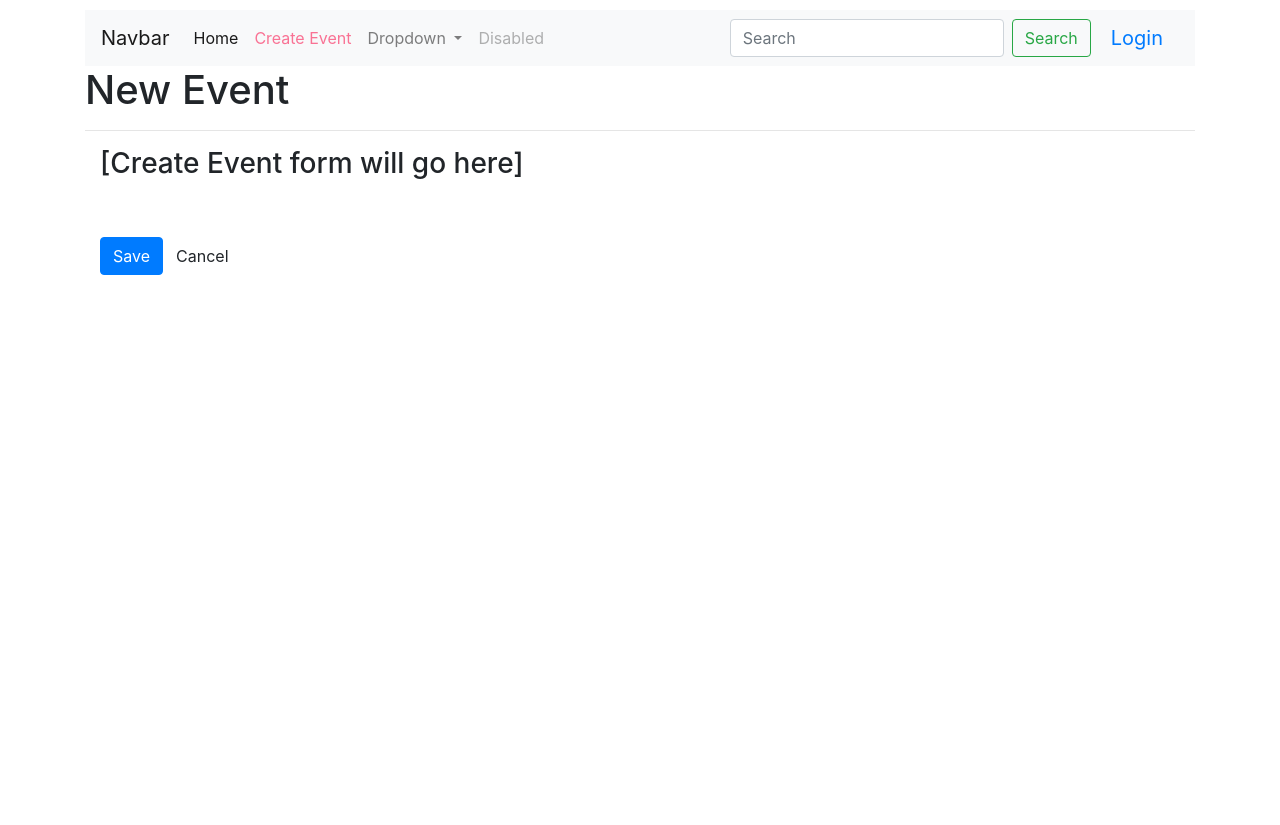
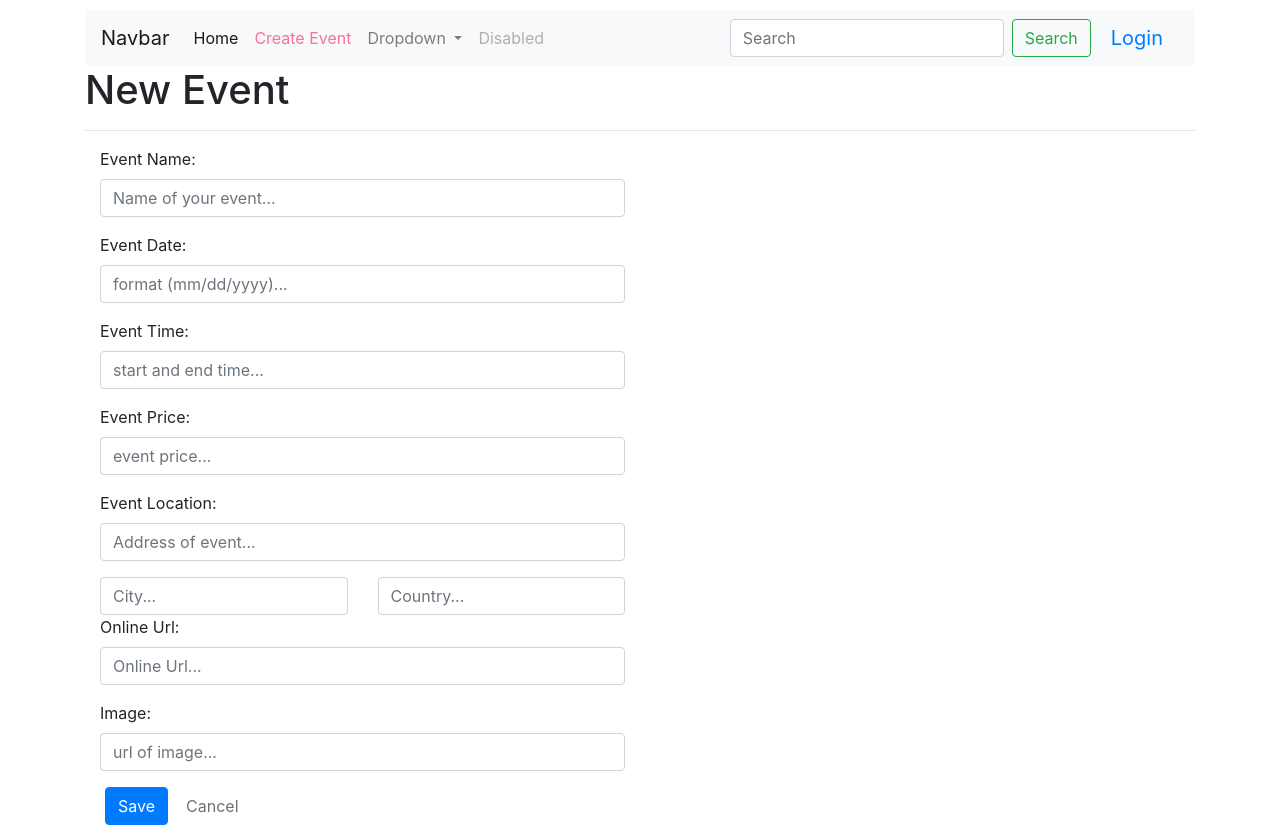
Before and after one commit to samarthya/angular, an Angular app: page /events/new in a window 1280 px wide. Before the commit the page ends 800 px from the top, so only its background shows below. Built offline with nearby package versions, Linux system fonts and the light colour scheme.

Commit message:
Template form some more for create event

```diff
--- a/src/app/app.module.ts
+++ b/src/app/app.module.ts
@@ -18,6 +18,7 @@
 import { NavBarComponent } from "./nav/navbar.component";
 import { appRoutes } from "./routes";
 import { AuthService } from './user/auth.service';
+import { FormsModule, ReactiveFormsModule } from '@angular/forms';
 
 @NgModule({
   declarations: [
@@ -36,6 +37,8 @@
   ],
   imports: [
     BrowserModule, // Browser specific services.
+    FormsModule,
+    ReactiveFormsModule,
     RouterModule.forRoot(appRoutes)
   ],
   providers: [
--- a/src/app/events/create-event.component.html
+++ b/src/app/events/create-event.component.html
@@ -1,10 +1,55 @@
 <h1>New Event</h1>
 <hr>
 <div class="col-md-6">
-  <h3>[Create Event form will go here]</h3>
-  <br/>
-  <br/>
-  <button type="submit" class="btn btn-primary">Save</button>
-  <!-- () -> binding the event from HTML to component. -->
-  <button type="button" class="btn btn-deafault" (click)="onCancel()">Cancel</button>
+  <form #newEventForm="ngForm" (ngSubmit)="saveEvent(newEventForm.value)" autocomplete="off" novalidate>
+    <div class="form-group" [ngClass]="{'error': newEventForm.controls.name?.invalid && newEventForm.controls.name?.touched}">
+      <label for="eventName">Event Name:</label>
+      <em *ngIf="!!newEventForm.controls.name?.invalid && (!!newEventForm.controls.name?.touched)">Required</em>
+      <input (ngModel)="newEvent.name" name="name" required id="name" type="text" class="form-control" placeholder="Name of your event..." />
+    </div>
+    <div class="form-group" [ngClass]="{'error': newEventForm.controls.date?.invalid && newEventForm.controls.date?.touched}">
+      <label for="eventDate">Event Date:</label>
+      <em *ngIf="!!newEventForm.controls.date?.invalid && (!!newEventForm.controls.date?.touched)">Required</em>
+      <input (ngModel)="newEvent.date" name="date" required id="eventDate" type="text" class="form-control" placeholder="format (mm/dd/yyyy)..." />
+    </div>
+    <div class="form-group" [ngClass]="{'error': newEventForm.controls.time?.invalid && newEventForm.controls.time?.touched}">
+      <label for="eventTime">Event Time:</label>
+      <em *ngIf="!!newEventForm.controls.time?.invalid && (!!newEventForm.controls.time?.touched)">Required</em>
+      <input (ngModel)="newEvent.time" name="time" required id="eventTime" type="text" class="form-control" placeholder="start and end time..." />
+    </div>
+    <div class="form-group" [ngClass]="{'error': newEventForm.controls.price?.invalid && newEventForm.controls.price?.touched}">
+      <label for="eventPrice">Event Price:</label>
+      <em *ngIf="!!newEventForm.controls.price?.invalid && (!!newEventForm.controls.price?.touched)">Required</em>
+      <input (ngModel)="newEvent.price" name="price" required id="eventPrice" type="text" type="number" class="form-control" placeholder="event price..." />
+    </div>
+
+    <div ngModelGroup="location">
+      <div class="form-group">
+        <label for="address">Event Location:</label>
+        <input (ngModel)="newEvent.address" name="address" id="address" type="text" class="form-control" placeholder="Address of event..." />
+      </div>
+      <div class="row">
+        <div class="col-md-6">
+          <input (ngModel)="newEvent.city" name="city" id="city" type="text" class="form-control" placeholder="City..." />
+        </div>
+        <div class="col-md-6" >
+          <input (ngModel)="newEvent.country" name="country" id="country" type="text" class="form-control" placeholder="Country..." />
+        </div>
+      </div>
+    </div>
+    <div class="form-group">
+      <label for="onlineUrl">Online Url:</label>
+      <input (ngModel)="newEvent.onlineUrl" name="onlineUrl" id="onlineUrl" type="text" class="form-control" placeholder="Online Url..." />
+    </div>
+    <div class="form-group" [ngClass]="{'error': newEventForm.controls.imageUrl?.invalid && newEventForm.controls.imageUrl?.touched}">
+      <label for="imageUrl">Image:</label>
+      <em *ngIf="!!newEventForm.controls.imageUrl?.invalid && !!newEventForm.controls.imageUrl?.touched && !!newEventForm.controls.imageUrl?.errors.required">Required</em>
+      <em *ngIf="!!newEventForm.controls.imageUrl?.invalid && !!newEventForm.controls.imageUrl?.touched  && !!newEventForm.controls.imageUrl?.errors.pattern">Must be a png or jpg url</em>
+      <input (ngModel)="newEvent.imageUrl" name="imageUrl" required pattern=".*\/.*.(png|jpg)" id="imageUrl" type="text" class="form-control" placeholder="url of image..." />
+      <img [src]="newEventForm.controls?.imageUrl.imageUrl" *ngIf="!!newEventForm.controls.imageUrl?.valid"/>
+    </div>
+
+    <button type="submit" class="btn btn-primary">Save</button>
+    <button type="button" [disabled]="newEventForm.invalid" class="btn btn-default" (click)="onCancel()">Cancel</button>
+  </form>
 </div>
--- a/src/app/events/create-event.component.ts
+++ b/src/app/events/create-event.component.ts
@@ -1,17 +1,39 @@
 import { Component } from '@angular/core';
 import { Router } from '@angular/router'
+import { NgForm } from '@angular/forms';
+import { EventsService, IEvent } from './shared';
 @Component({
-  templateUrl: './create-event.component.html'
+  templateUrl: './create-event.component.html',
+  styles:[`
+    em {
+      float: right;
+      color: crimson;
+      padding-left: 10px;
+    }
+
+    form > button {
+      margin-left: 5px;
+    }
+  `],
 })
+
 export class CreateEventComponent {
   isDirty: boolean = false;
+  newEventForm: NgForm;
+  newEvent:any;
 
-  constructor(private routerService: Router){
+  constructor(private routerService: Router, private eventService: EventsService){
 
   }
 
+  saveEvent(formValues: any) {
+    console.log(formValues);
+    this.eventService.saveEvent(formValues);
+    this.routerService.navigate(['events']);
+  }
+
   onCancel() {
-    this.routerService.navigate(['/events']);
+    this.routerService.navigate(['events']);
   }
 
 }
--- a/src/app/events/shared/events.service.ts
+++ b/src/app/events/shared/events.service.ts
@@ -22,6 +22,13 @@
 
     return subject;
   }
+
+  saveEvent(newEvent: any) {
+    newEvent.id = 999;
+    newEvent.sessions = [];
+    EVENTS.push(newEvent);
+  }
+
   getEvent(id: number): IEvent{
     return EVENTS.find(event=> event.id === id);
   }
--- a/src/app/user/profile.component.html
+++ b/src/app/user/profile.component.html
@@ -3,17 +3,20 @@
     <hr>
     <div class="col-md-4">
       <form [formGroup]="profileForm" autocomplete="off" novalidate (ngSubmit)="onSave()">
+
         <div class="form-group">
           <label for="firstName">First Name:</label>
           <em *ngIf="(!validateFirstName() && profileForm.controls.firstName.errors.required)">Required</em>
           <em *ngIf="(!validateFirstName() && profileForm.controls.firstName.errors.pattern)">Must start with Character</em>
           <input id="firstName" [ngClass]="{error: !validateFirstName()}" formControlName="firstName" type="text" class="form-control" placeholder="First Name..." />
         </div>
+
         <div class="form-group">
           <label for="lastName">Last Name:</label>
           <em *ngIf="!validateLastName()">Required</em>
           <input id="lastName" formControlName="lastName" [ngClass]="{error: !validateLastName()}" type="text" class="form-control" placeholder="Last Name..." />
         </div>
+
         <button type="submit" class="btn btn-primary">Save</button>
         <button type="button" class="btn btn-default" (click)="onCancel()">Cancel</button>
       </form>
```
Also changed, not shown: src/app/user/profile.component.ts (+38 -0 lines).
